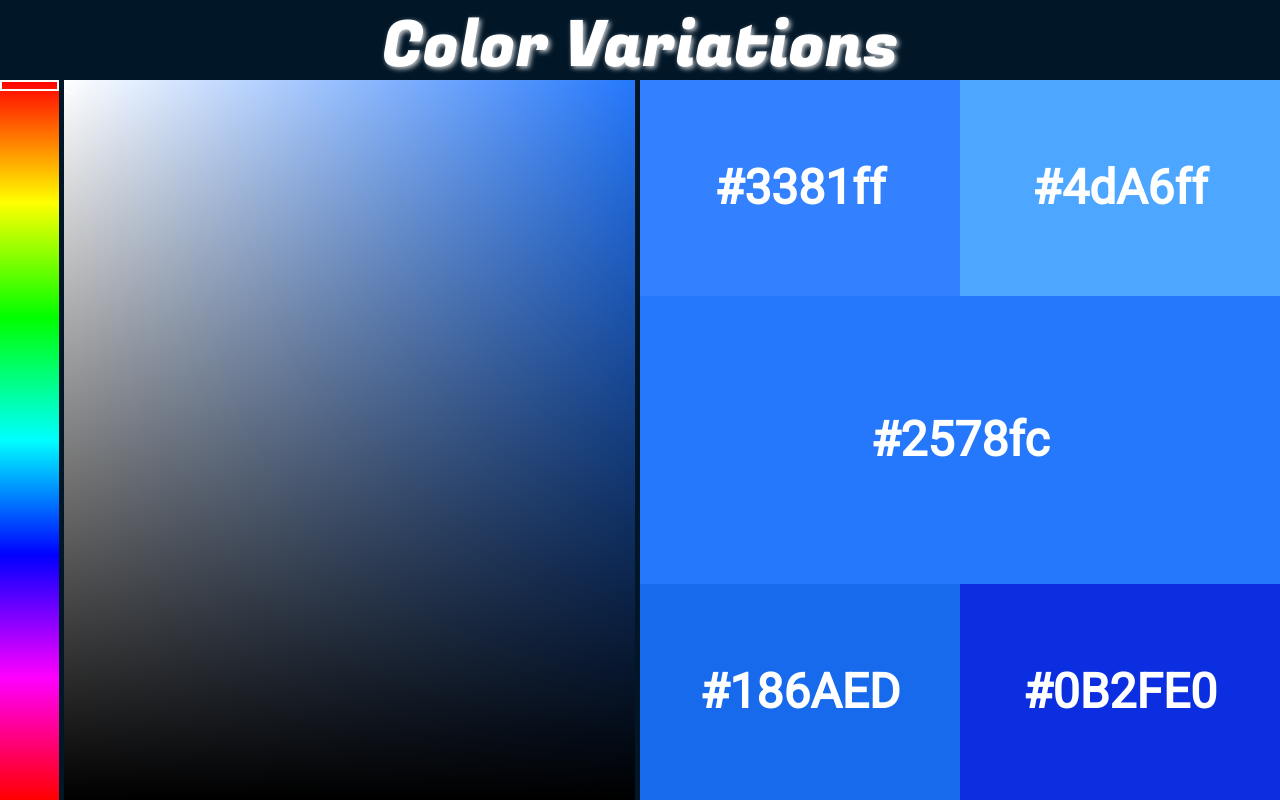
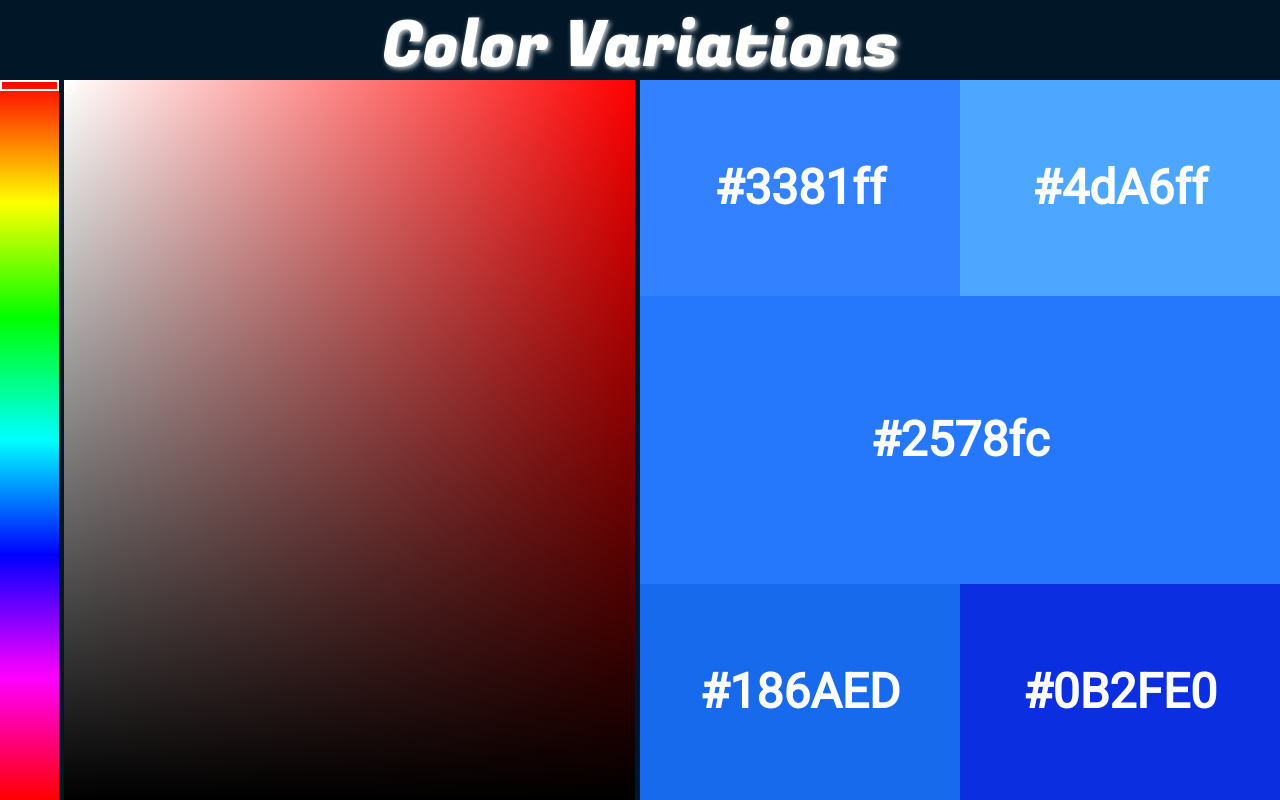
Before and after one commit to jaehwan-moon/color-variation-generator, a website built with Parcel: page src/index.html in a window 1280 px wide. Built offline with nearby package versions, Linux system fonts and the light colour scheme.

Commit message:
fix(ColorPicker): Change default base color to red

```diff
--- a/src/sass/partials/_color-picker.scss
+++ b/src/sass/partials/_color-picker.scss
@@ -11,7 +11,7 @@
   left: 0;
   width: 100%;
   height: 100%;
-  background: #2578fc;
+  background: red;
 }
 
 .white-gradient-layer {
```
